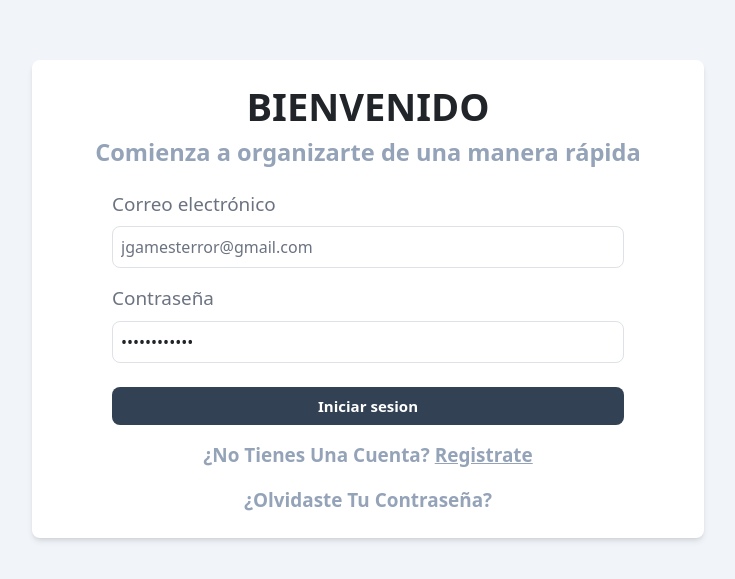
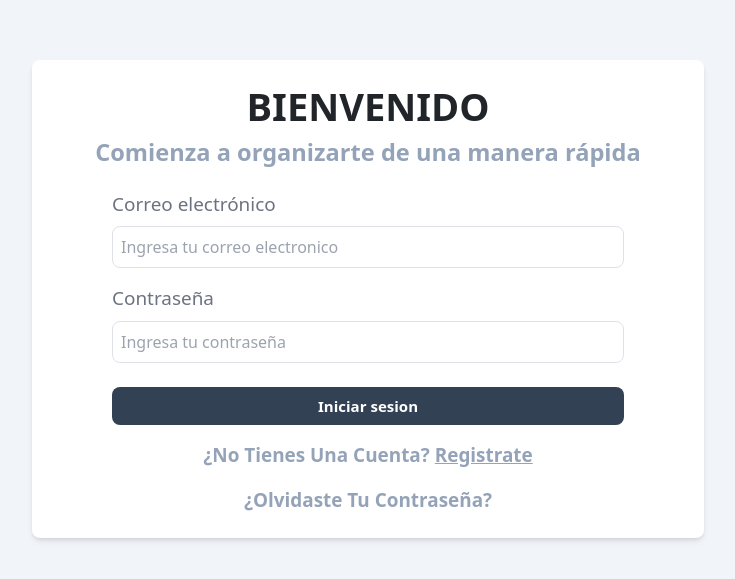
Before and after one commit to JuanDa14/calendar-front, a React (Vite) app: page /auth/login in a window 1280 px wide. Shown: the part 101-680 px from the top of the page, without its empty margins (272-1007 px from the left). Built offline with nearby package versions, Linux system fonts and the light colour scheme.

Commit message:
borre el state de LoginPage

```diff
--- a/src/auth/LoginPage.jsx
+++ b/src/auth/LoginPage.jsx
@@ -6,8 +6,8 @@ import { loginUser } from '../redux';
 
 const LoginPage = () => {
 	const [values, setValues] = useState({
-		email: 'jgamesterror@gmail.com',
-		password: 'moralitos159',
+		email: '',
+		password: '',
 	});
 
 	const { checking } = useSelector((state) => state.auth);
```
